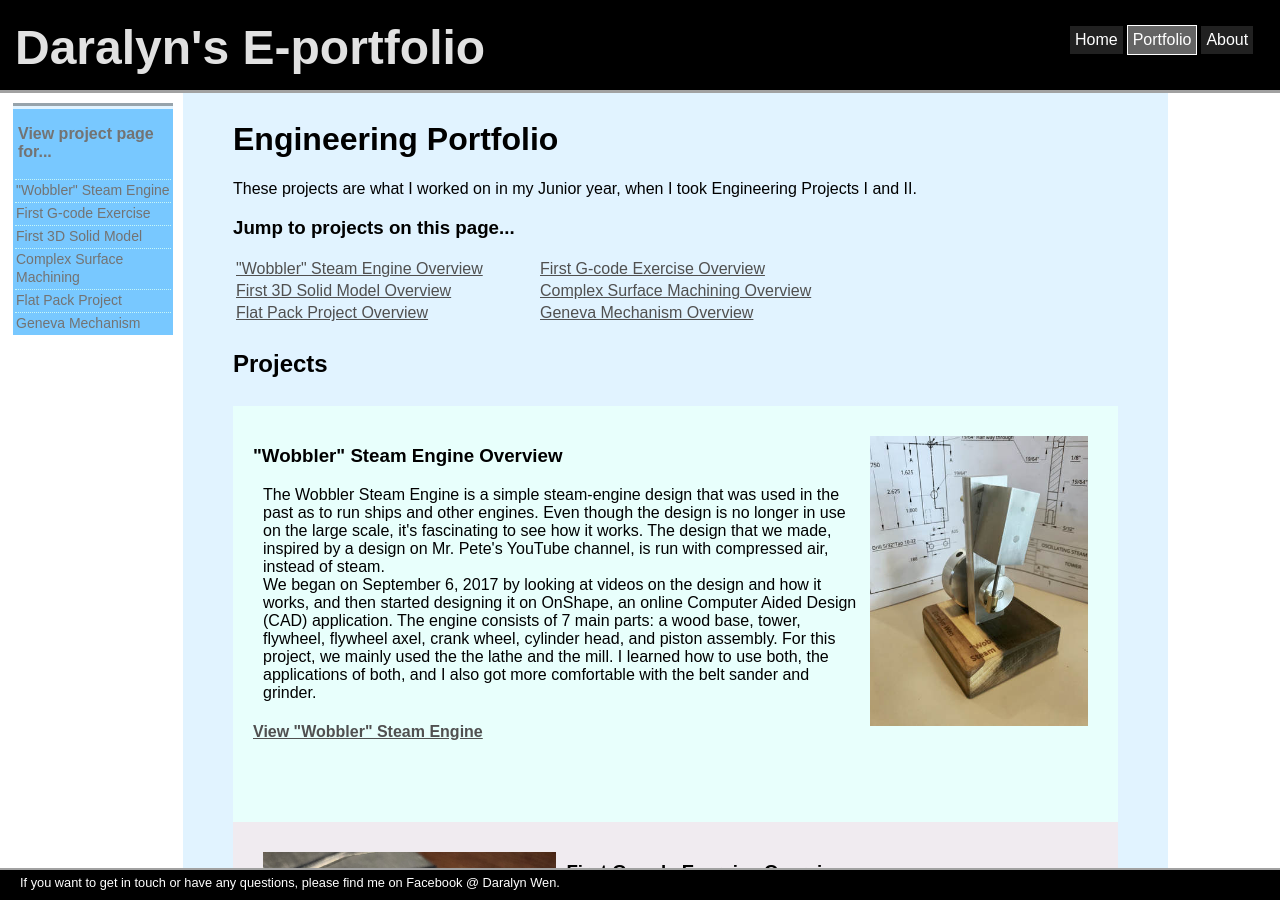
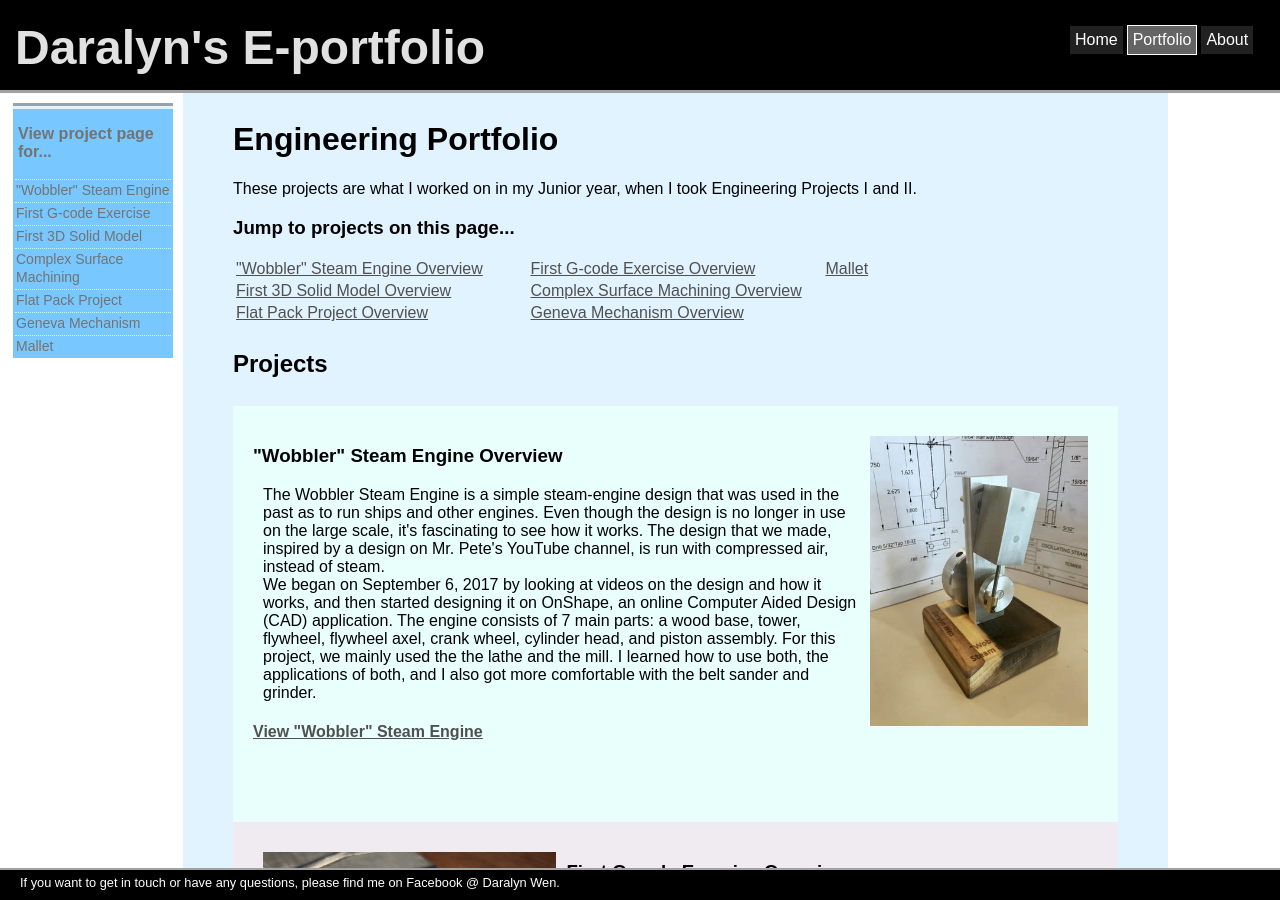
Before and after one commit to daralyn/daralyn.github.io, a Jekyll site: the page built from portfolio/engineering/index.html, in a window 1280 px wide and 900 px high. Built offline with Jekyll 4.4.1, drawn with Linux system fonts in a browser that asks for light colours; some of the changed text lies outside the part shown.

Commit message:
Update index.html

```diff
--- a/portfolio/engineering/index.html
+++ b/portfolio/engineering/index.html
@@ -24,6 +24,9 @@
 				<tr class="sidelist">
 					<td class="sidelinks"><a class="sidelinkreg" href="https://daralyn.github.io/portfolio/engineering/geneva-mechanism">Geneva Mechanism</a></td>
 				</tr>
+				<tr class="sidelist">
+					<td class="sidelinks"><a class="sidelinkreg" href="https://daralyn.github.io/portfolio/engineering/mallet">Mallet</a></td>
+				</tr>
 			</tbody>
 		</table>
 </div> <!-- sidebar-->
@@ -38,6 +41,7 @@
 			<tr>
 				<td class="tableofprojects"><a href="#wobbler">"Wobbler" Steam Engine Overview</a></td>
 				<td class="tableofprojects"><a href="#g-code"> First G-code Exercise Overview </a></td>
+				<td class="tableofprojects"><a href="#mallet"> Mallet </a></td>
 			</tr>
 			<tr>
 				<td class="tableofprojects"><a href="#solidmodel">First 3D Solid Model Overview</a></td>
@@ -50,24 +54,24 @@
 		</tbody>
 	</table>
 
-<h2> Projects </h2>
+<h2  id="wobbler"> Projects </h2>
 
 	<div id="wobblerbackground">
 		<img src="https://daralyn.github.io/photos/engineering/wobbler.jpg" alt="Photo of my wobbler steam engine." style="float: right; height: 290px; margin: 10px;" class="vertpic">
-	    <h3 id="wobbler">"Wobbler" Steam Engine Overview</h3>
+	    <h3>"Wobbler" Steam Engine Overview</h3>
 	      <p class="expl">The Wobbler Steam Engine is a simple steam-engine design that was used in the past as to run ships and other engines. Even though the design is no longer in use on the large scale, it's fascinating to see how it works. The design that we made, inspired by a design on Mr. Pete's YouTube channel, is run with compressed air, instead of steam.
 	     <br> We began on September 6, 2017 by looking at videos on the design and how it works, and then started designing it on OnShape, an online Computer Aided Design (CAD) application. The engine consists of 7 main parts: a wood base, tower, flywheel, flywheel axel, crank wheel, cylinder head, and piston assembly. For this project, we mainly used the the lathe and the mill. I learned how to use both, the applications of both, and I also got more comfortable with the belt sander and grinder.</p>
-	     <h4><a href="https://daralyn.github.io/portfolio/engineering/wobbler-steam-engine">View "Wobbler" Steam Engine</a></h4>
+	     <h4 id="g-code"><a href="https://daralyn.github.io/portfolio/engineering/wobbler-steam-engine">View "Wobbler" Steam Engine</a></h4>
 	</div>
 	<div id="gcodebackground">
 		<img src="https://daralyn.github.io/photos/engineering/gcodeproject.jpg" alt="Photo of my g-code project pattern." style="float: left; height: 220px; margin: 10px;">
-	    <h3 id="g-code">First G-code Exercise Overview</h3>
+	    <h3>First G-code Exercise Overview</h3>
 	      <p class="expl">In order to get more familiar with the machines we're using in Engineering, we learned a little bit about the code that these machines use: G-code. We were assigned to create a line, patterned four times. We changed depths and feed speeds in order to also see how those can affect the quality of a piece. To test our codes, we used an online tool (http://chilipeppr.com/tinyg) to simulate what the tool path would look like.</p>
-	      <h4><a href="https://daralyn.github.io/portfolio/engineering/first-g-code-exercise">View First G-code Exercise</a></h4>
+	      <h4 id="solidmodel"><a href="https://daralyn.github.io/portfolio/engineering/first-g-code-exercise">View First G-code Exercise</a></h4>
 	</div>
 	<div id="solidmodelbackground">
 		<img src="https://daralyn.github.io/photos/engineering/3dsolidmodel.jpg" alt="Photo of my 3D solid model in use." style="float: right; height: 220px; margin: 10px;">
-	    <h3 id="solidmodel">First 3D Solid Model Overview</h3>
+	    <h3>First 3D Solid Model Overview</h3>
 	      <p class="expl">This was our first project on the Maverick CNC router. We had to create something that could fit in a 3.5"x3.5"x1.75" box, and be cut with a 0.5" end mill. I decided to make a business card holder. I used Fusion 360 to sketch and create the piece, as well as use Fusion's CAM software to generate the code.</p>
 	      <h4><a href="https://daralyn.github.io/portfolio/engineering/first-3d-solid-model">View First 3D Solid Model</a></h4>
 	</div>
@@ -75,30 +79,29 @@
 		<img src="https://daralyn.github.io/photos/engineering/complexsurface.jpg" alt="Photo of the complex surface I designed on Fusion360 cut on plywood." style="float: left; height: 220px; margin: 10px;">
 	    <h3 id="complexsurface">Complex Surface Machining Overview</h3>
 	      <p class="expl">This project was to use a 3/16” ball end mill on the CNC router and create a complex surface. I began by starting my piece in Fusion. Afterwards, used another CAM software to generate the code. </p>
-	      <h4><a href="https://daralyn.github.io/portfolio/engineering/complex-surface-machining">View Complex Surface Machining</a></h4>
+	      <h4 id="flatpack"><a href="https://daralyn.github.io/portfolio/engineering/complex-surface-machining">View Complex Surface Machining</a></h4>
 	</div>
 	<div id="flatpackbackground">
 		<img src="https://daralyn.github.io/photos/engineering/flatpackproject.jpg" alt="Photo of my assembled flatpack project." style="float: right; height: 220px; margin: 10px;">
-	    <h3 id="flatpack">Flat Pack Project Overview</h3>
+	    <h3>Flat Pack Project Overview</h3>
 	      <p class="expl">In this project, we created a 3D object that could be pressed together with multiple 2D pieces. The constraints were that the piece should fit on a 2'x5' board of plywood, and could use either 1/2" or 1/4" thickness. We again used the Maverick Router. My pieces were cut on the 1/4" thick plywood with a 1/8" end mill. </p>
-	      <h4><a href="https://daralyn.github.io/portfolio/engineering/flat-pack-project">View Flat Pack Project</a></h4>
+	      <h4 id="geneva"><a href="https://daralyn.github.io/portfolio/engineering/flat-pack-project">View Flat Pack Project</a></h4>
 	</div>
 	<div id="genevabackground">
 		<img src="https://daralyn.github.io/photos/engineering/genevamechanism.jpg" alt="Photo of my metal geneva mechanism." style="float: left; height: 220px; margin: 10px;">
-	    <h3 id="geneva">Geneva Mechanism Overview</h3>
+	    <h3>Geneva Mechanism Overview</h3>
 	      <p class="expl">For this project, we looked at videos showing how the Geneva Mechanism moves/works. Then we had to design one ourselves and think about how it moves and think about clearances between parts. Larger clearances require less design accuracy but also can cause it not to operate correctly. Having no clearances would not allow it to move. We used the laser cutter to cut the pieces out and test if the clearances worked. I made adjustments, and then we used Fusion 360's CAM software to generate code to cut out the drive wheel. We then cut out the remaining pieces on the water jet, and assembled it.</p>
-	      <h4> <a href="https://daralyn.github.io/portfolio/engineering/geneva-mechanism"> View Geneva Mechanism </a></h4>
+	      <h4 id="mallet"><a href="https://daralyn.github.io/portfolio/engineering/geneva-mechanism"> View Geneva Mechanism </a></h4>
 	</div>
 	<div id="malletbackground">
 		<img src="https://daralyn.github.io/photos/engineering/mallet.jpg" alt="Photo of the mallet I made." style="float: right; height: 220px; margin: 10px;">
-	    <h3 id="mallet">Mallet Overview</h3>
+	    <h3>Mallet Overview</h3>
 	      <p class="expl">The purpose of this project was to make sure we know how to use certain machines. Once we finished this project, we are allowed to use certain machines in the shop that were used to make this project.</p>
-	      <h4> <a href="https://daralyn.github.io/portfolio/engineering/geneva-mechanism"> View Geneva Mechanism </a></h4>
+	      <h4> <a href="https://daralyn.github.io/portfolio/engineering/mallet"> View Mallet </a></h4>
 
 	</div>
 
 <style>
-
 	.expl{
 		padding-left: 10px;
 		padding-right: 15px;
```
